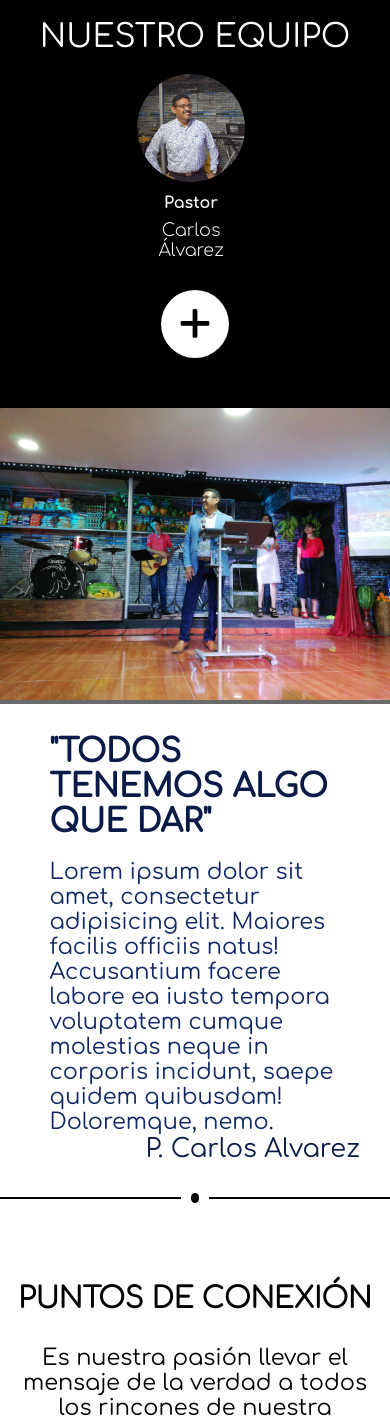
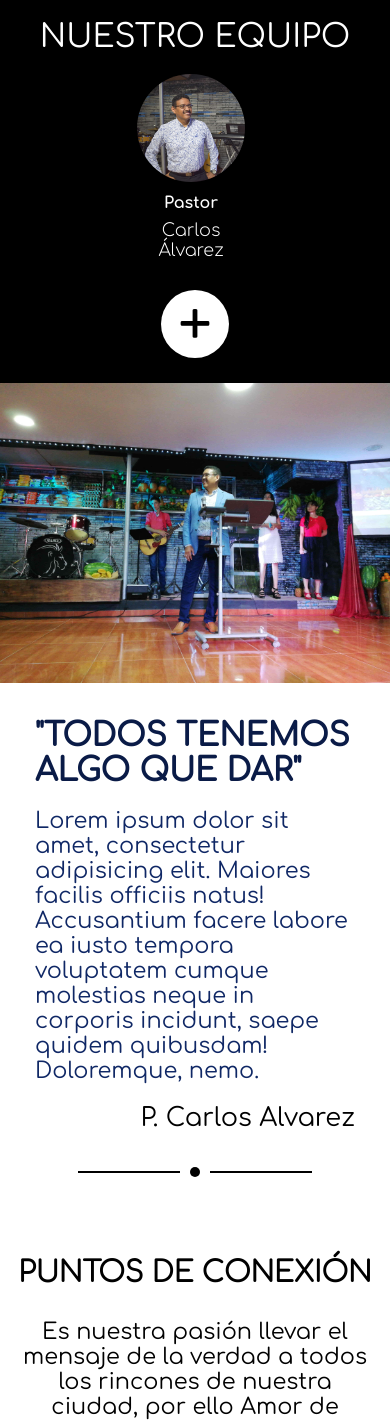
Before and after one commit to yosoyjp/amor-de-cristo, a PHP site: page /views/landing.php in a window 390 px wide. Shown: the part 1051-2471 px from the top of the page. Run offline with PHP 8.4, Linux system fonts and the light colour scheme; some libraries are stand-ins or nearby versions; some web fonts are replaced.

Commit message:
lading and second page finished, including responsive design

```diff
--- a/views/static/css/description.css
+++ b/views/static/css/description.css
@@ -15,7 +15,7 @@
     src: url("../fonts/Big-john.ttf");
 }
 @font-face{
-    font-family: "slim joe";
+    font-family: "slim Joe";
     src: url("../fonts/Slim-joe.ttf");
 }
 @font-face{
--- a/views/static/css/footer.css
+++ b/views/static/css/footer.css
@@ -221,6 +221,17 @@ footer{
 		display: none;
 	}
 
+	#fup{
+		width: calc(100% - 20px);
+		margin-left: 0;
+		padding: 0 10px;
+		justify-content: center;
+	}
+
+	.fup-section{
+		margin: 15px 0;
+	}
+
 	#info{
 		width: 100%;
 	}
--- a/views/static/css/preach-main.css
+++ b/views/static/css/preach-main.css
@@ -120,11 +120,9 @@
 
 @media only screen and (max-width: 767px){
 	#preach{
+		margin-top: -1px;
 		height: auto;
-	}
-
-	#text-preach{
-		width: 100%;
+		padding-top: 60px;
 	}
 
 	#img-preach{
@@ -134,17 +132,41 @@
 		height: 300px;
 	}
 
-	#text-preach > div{
-		width: 90%;
-		font-size: 1.1rem;
-	}
-
 	#img-preach > img{
-		height: auto;
-		width: 100%;
+		height: 100%;
+		width: auto;
 	}
 
 	#img-preach > #marco{
 		display: none;
 	}
+
+	#text-preach{
+		width: 100%;
+		height: auto;
+	}
+
+	#text-preach > div{
+		width: 90%;
+		margin: 5px;
+		font-size: 1.1rem;
+	}
+
+	#text-preach > div > span{
+		margin: 20px 0 0;
+		color: black;
+	}
+
+	#separator{
+		width: 60%;
+		margin-left: 20%;
+	}
+
+	#separator > div{
+		width: 20px;
+		height: 10px;
+		margin: 0 10px;
+		background: black;
+		border-radius: 50%;
+	}
 }
```
